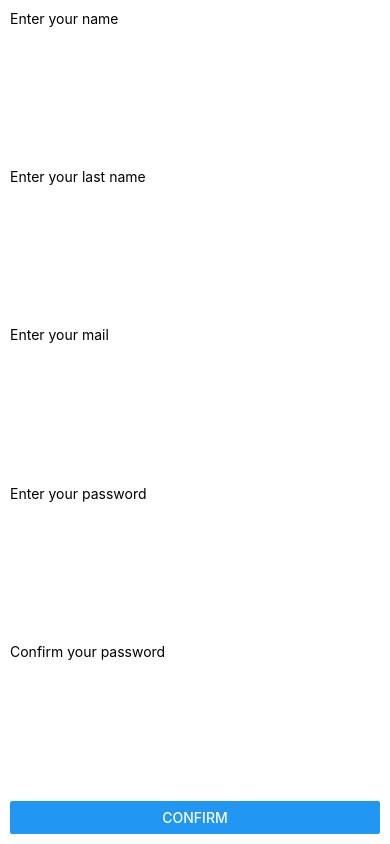
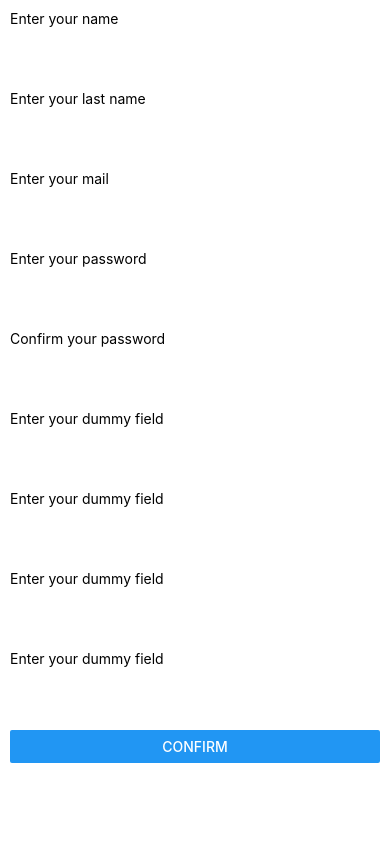
Before and after one commit to diego-caceres/wishlist-demo, a React Native app: screen / in a window 390 px wide. Built offline with nearby package versions, Linux system fonts and the light colour scheme.

Commit message:
made the height of register broke

```diff
--- a/src/components/Register.js
+++ b/src/components/Register.js
@@ -9,7 +9,11 @@ export default class Register extends Component {
       lastName: "",
       mail: "",
       password: "",
-      confirmPassword: ""
+      confirmPassword: "",
+      dummy1: "",
+      dummy2: "",
+      dummy3: "",
+      dummy4: ""
     };
     this.handleClick = this.handleClick.bind(this);
   }
@@ -28,19 +32,19 @@ export default class Register extends Component {
   render() {
     return (
       <View style={{ flex: 1, padding: 10 }}>
-        <View style={{ flex: 1 }}>
+        <View style={{ height: 80 }}>
           <TextInput
             placeholder="Enter your name"
             onChangeText={text => this.handleChange("name", text)}
           />
         </View>
-        <View style={{ flex: 1 }}>
+        <View style={{ height: 80 }}>
           <TextInput
             placeholder="Enter your last name"
             onChangeText={text => this.handleChange("lastName", text)}
           />
         </View>
-        <View style={{ flex: 1 }}>
+        <View style={{ height: 80 }}>
           <TextInput
             placeholder="Enter your mail"
             keyboardType="email-address"
@@ -48,22 +52,50 @@ export default class Register extends Component {
             onChangeText={text => this.handleChange("mail", text)}
           />
         </View>
-        <View style={{ flex: 1 }}>
+        <View style={{ height: 80 }}>
           <TextInput
             secureTextEntry
             placeholder="Enter your password"
             onChangeText={text => this.handleChange("password", text)}
           />
         </View>
-        <View style={{ flex: 1 }}>
+        <View style={{ height: 80 }}>
           <TextInput
             secureTextEntry
             placeholder="Confirm your password"
             onChangeText={text => this.handleChange("confirmPassword", text)}
           />
         </View>
+        <View style={{ height: 80 }}>
+          <TextInput
+            placeholder="Enter your dummy field"
+            autoCapitalize="none"
+            onChangeText={text => this.handleChange("dummy1", text)}
+          />
+        </View>
+        <View style={{ height: 80 }}>
+          <TextInput
+            placeholder="Enter your dummy field"
+            autoCapitalize="none"
+            onChangeText={text => this.handleChange("dummy2", text)}
+          />
+        </View>
+        <View style={{ height: 80 }}>
+          <TextInput
+            placeholder="Enter your dummy field"
+            autoCapitalize="none"
+            onChangeText={text => this.handleChange("dummy3", text)}
+          />
+        </View>
+        <View style={{ height: 80 }}>
+          <TextInput
+            placeholder="Enter your dummy field"
+            autoCapitalize="none"
+            onChangeText={text => this.handleChange("dummy4", text)}
+          />
+        </View>
         <Button
-          style={{ flex: 1 }}
+          style={{ height: 80 }}
           onPress={this.handleClick}
           title="Confirm"
         />
```
